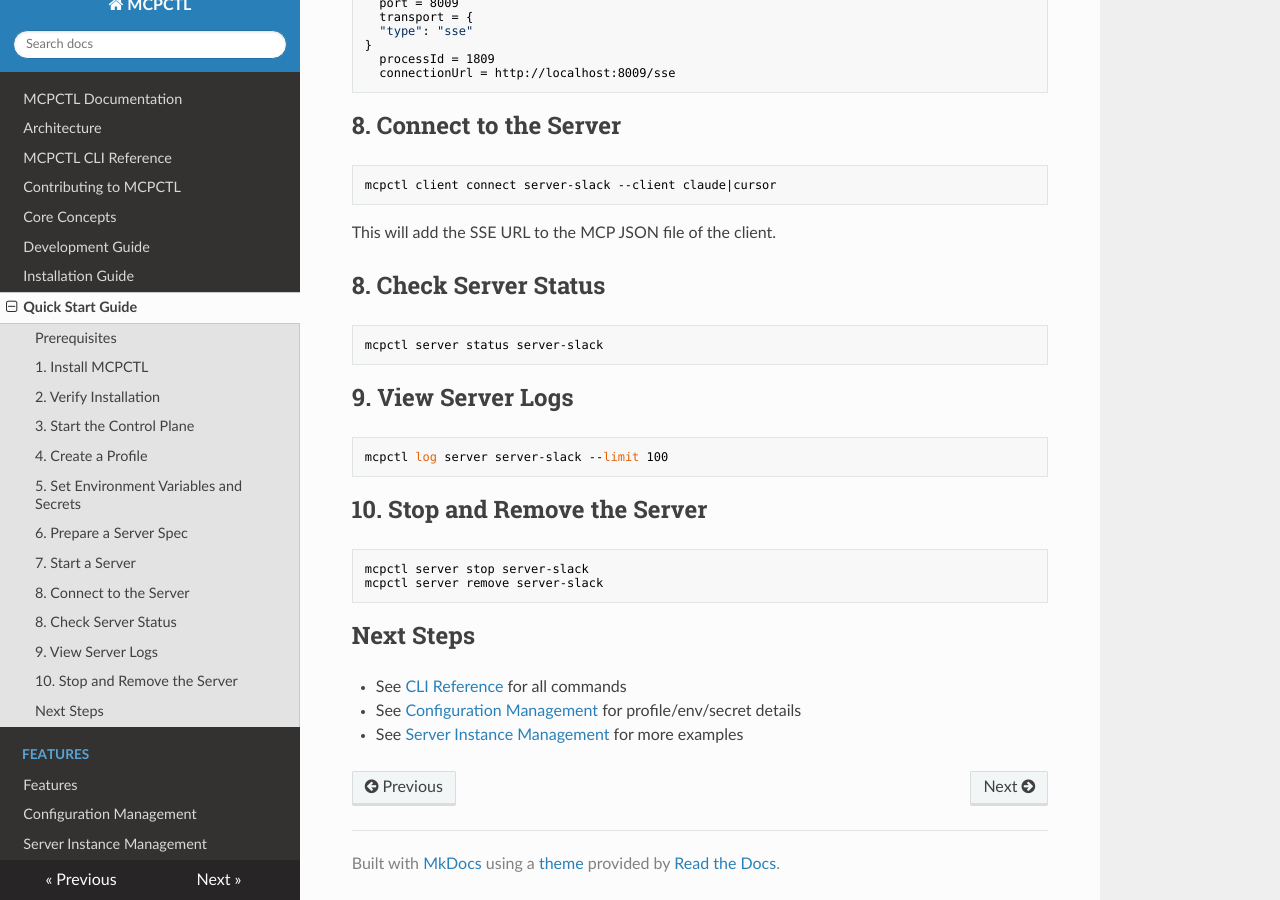
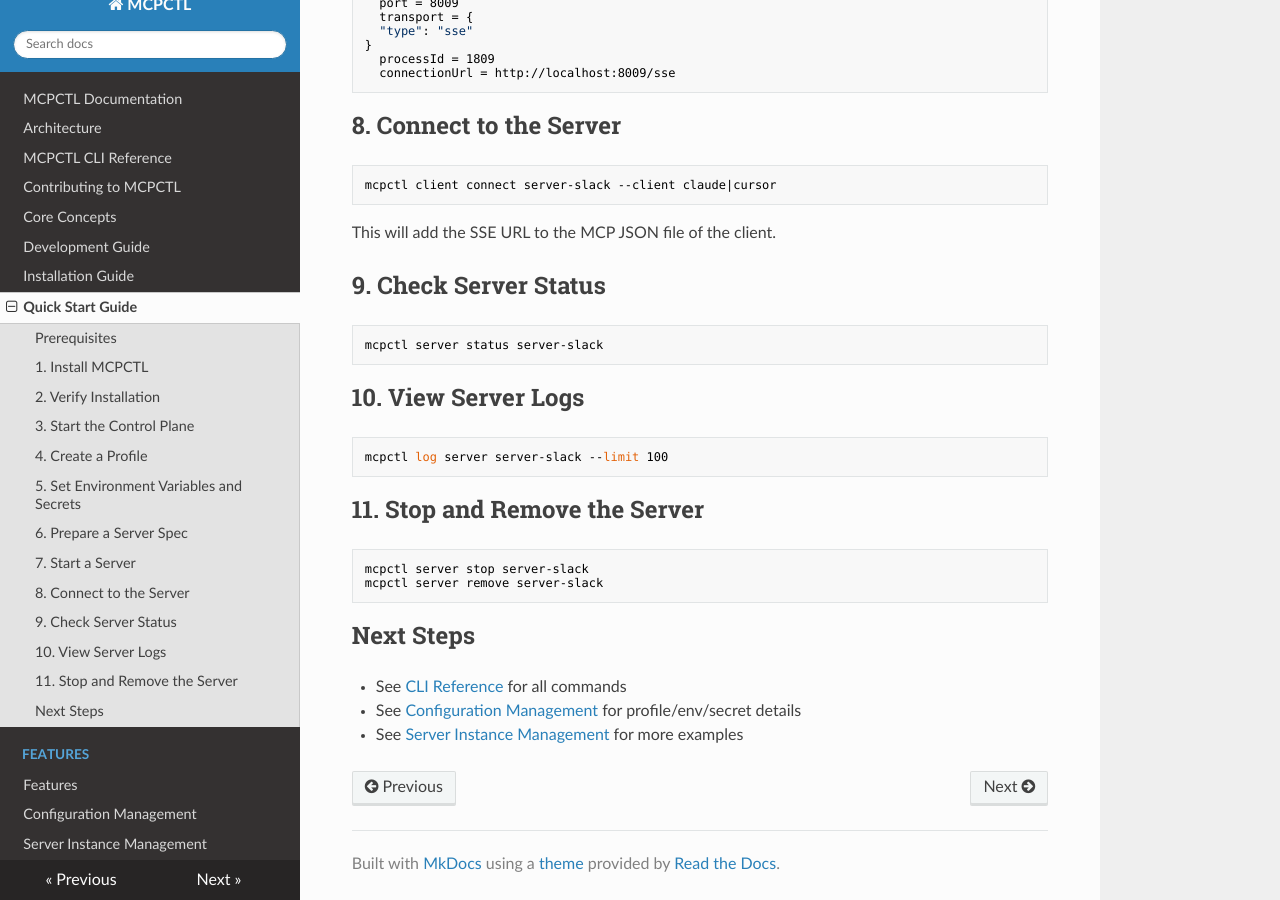
Before and after one commit to vessl-ai/mcpctl, an MkDocs documentation site: the page built from docs/quickstart.md, in a window 1280 px wide and 900 px high, scrolled down 1767 px. Built offline with MkDocs 1.6.1, drawn with Linux system fonts in a browser that asks for light colours; nearby versions of some CDN libraries.

Commit message:
Fix docs

````diff
--- a/docs/quickstart.md
+++ b/docs/quickstart.md
@@ -108,19 +108,19 @@ mcpctl client connect server-slack --client claude|cursor
 
 This will add the SSE URL to the MCP JSON file of the client.
 
-## 8. Check Server Status
+## 9. Check Server Status
 
 ```bash
 mcpctl server status server-slack
 ```
 
-## 9. View Server Logs
+## 10. View Server Logs
 
 ```bash
 mcpctl log server server-slack --limit 100
 ```
 
-## 10. Stop and Remove the Server
+## 11. Stop and Remove the Server
 
 ```bash
 mcpctl server stop server-slack
````
